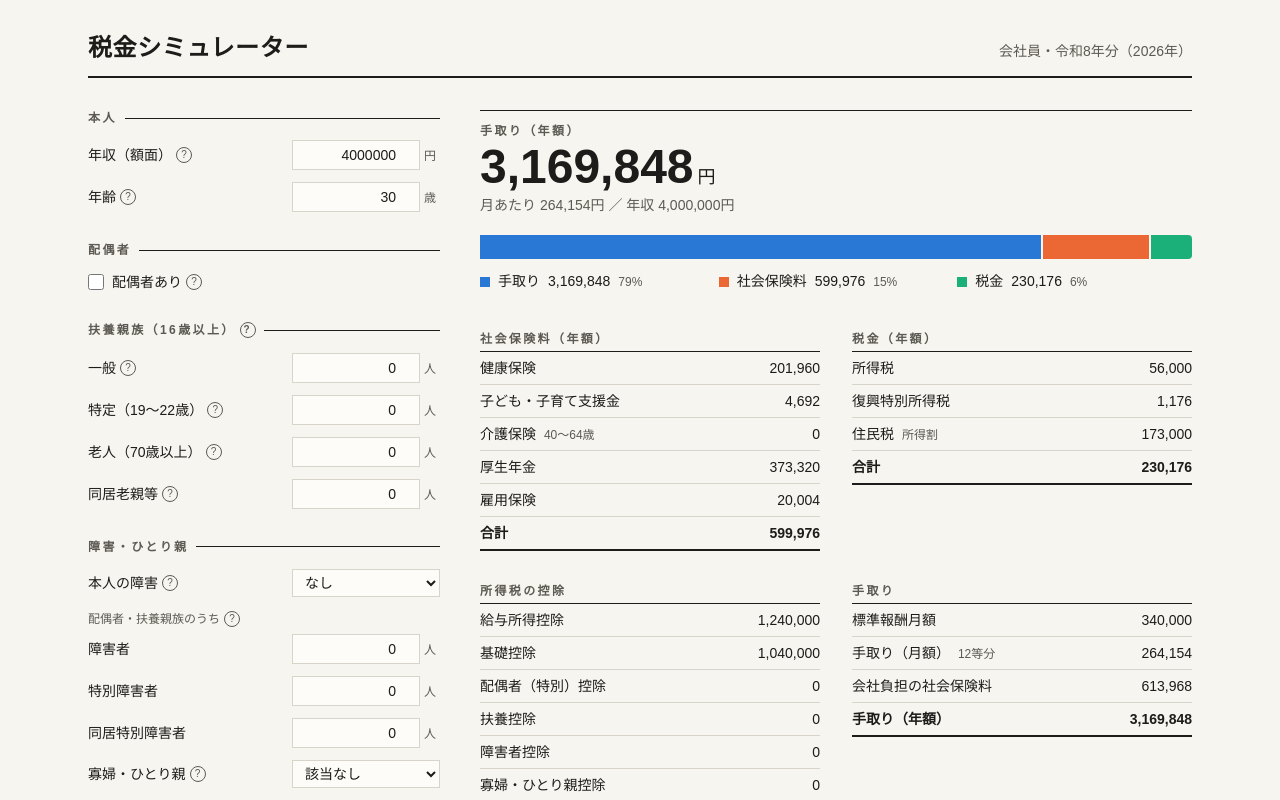
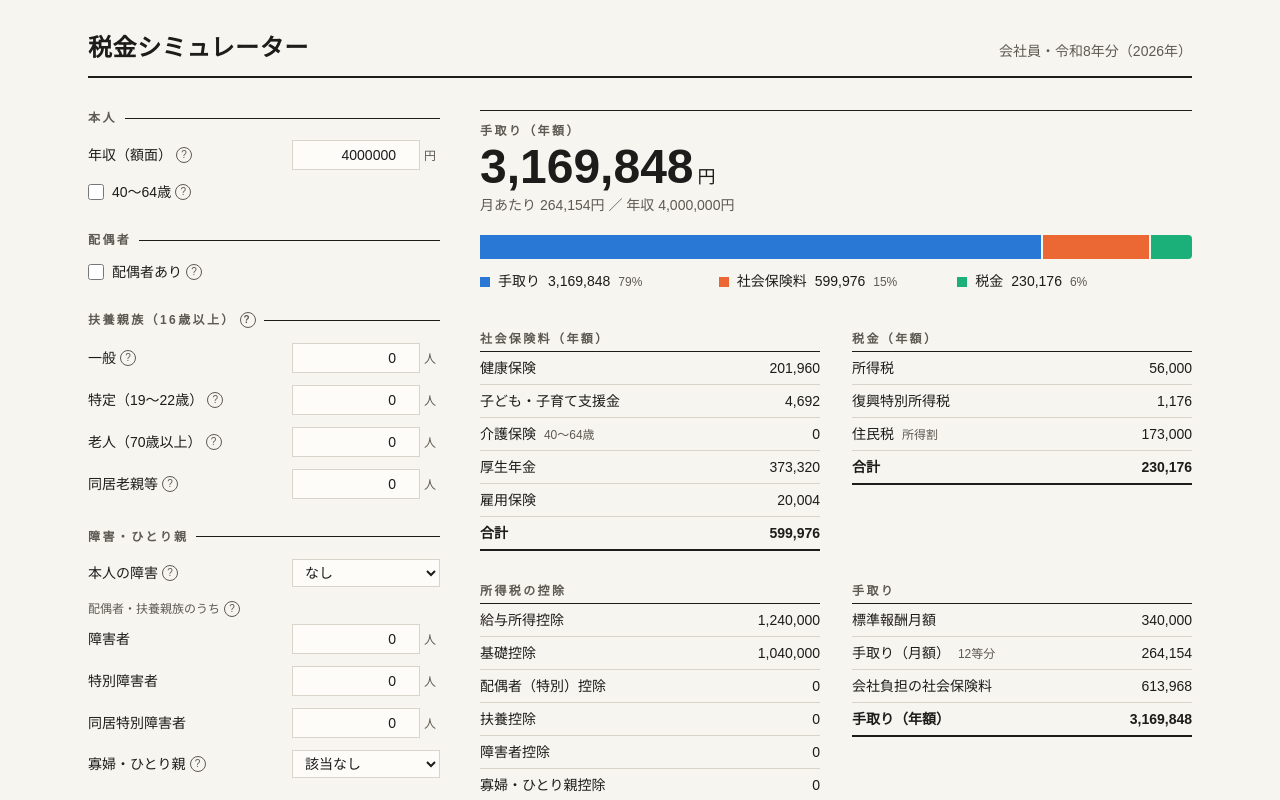
Before and after one commit to isamu/tax_simulator, a Vue app: page /#4000000 in a window 1280 px wide. Shown: the top 800 px of the page. Built offline with nearby package versions, Linux system fonts and the light colour scheme.

Commit message:
feat: ask only whether the user is aged 40-64 instead of the exact age
Co-Authored-By: Claude Opus 5.5 (1M context) <noreply@anthropic.com>

```diff
--- a/src/components/TaxSimulator.vue
+++ b/src/components/TaxSimulator.vue
@@ -26,7 +26,7 @@ const DEFAULT_INCOME_GROSS_YEN = 4000000;
 type NumberInput = number | "";
 
 const incomeInput = ref<NumberInput>(incomeFromHash(location.hash) ?? DEFAULT_INCOME_GROSS_YEN);
-const ageInput = ref<NumberInput>(DEFAULT_HOUSEHOLD.ageYears);
+const paysCareInsurance = ref(DEFAULT_HOUSEHOLD.paysCareInsurance);
 const hasSpouse = ref(false);
 const spouseSalaryInput = ref<NumberInput>(0);
 const spouseIsElderly = ref(false);
@@ -49,7 +49,7 @@ const familyDisabilityInputs = ref<Record<keyof FamilyDisabilities, NumberInput>
 const singleStatus = ref<SingleStatus>("none");
 
 const household = computed<Household>(() => ({
-  ageYears: Number(ageInput.value),
+  paysCareInsurance: paysCareInsurance.value,
   spouse: hasSpouse.value ? { salaryYen: Number(spouseSalaryInput.value), isElderly: spouseIsElderly.value } : null,
   dependents: {
     general: Number(dependentInputs.value.general),
@@ -91,6 +91,7 @@ const sections = computed(() => ledgerSections(result.value));
 const budgetLabels = BUDGET_ITEMS.map(({ label }) => label);
 
 const tipIds = {
+  care: useId(),
   hasSpouse: useId(),
   spouseIsElderly: useId(),
   selfDisability: useId(),
@@ -114,7 +115,16 @@ const checkboxClass = "size-4 accent-[var(--accent)]";
           :min="0"
           :tip="FIELD_HELP.incomeGross"
         />
-        <NumberField v-model="ageInput" label="年齢" unit="歳" name="age" :min="0" :tip="FIELD_HELP.age" />
+        <label class="relative flex items-center gap-2 py-1.5 text-sm">
+          <input
+            v-model="paysCareInsurance"
+            type="checkbox"
+            name="care"
+            :class="checkboxClass"
+            :aria-describedby="tipIds.care"
+          />
+          <span>40〜64歳<InfoTip :id="tipIds.care" :text="FIELD_HELP.care" /></span>
+        </label>
       </FormSection>
 
       <FormSection title="配偶者">
--- a/src/components/fieldHelp.ts
+++ b/src/components/fieldHelp.ts
@@ -2,7 +2,7 @@
 export const FIELD_HELP = {
   incomeGross:
     "賞与を含む1年間の給与の総額（額面）です。給与所得控除と、社会保険料の基準になる標準報酬月額（年収÷12から決まる等級）を求めるのに使います。",
-  age: "40〜64歳は、健康保険料に介護保険料（標準報酬月額×1.62%の半分）が上乗せされます。それ以外の年齢では介護保険料は給与から引かれません。",
+  care: "40〜64歳の人は、健康保険料に介護保険料（標準報酬月額×1.62%の半分）が上乗せされます。年齢で計算が変わるのはこの点だけなので、40〜64歳かどうかだけを聞いています。",
   hasSpouse:
     "配偶者の収入が一定以下なら、配偶者控除・配偶者特別控除で所得税と住民税が下がります。本人の所得が1,000万円を超えると受けられません。",
   spouseSalary:
--- a/src/utils/simulate.ts
+++ b/src/utils/simulate.ts
@@ -26,10 +26,8 @@ const MONTHS_PER_YEAR = 12;
 // The health rate depends on prefecture; this is the Kyokai Kenpo national average for FY2026.
 const HEALTH_INSURANCE_RATE = 0.099;
 const CHILD_SUPPORT_RATE = 0.0023;
-// Only Category 2 insured persons (40-64) pay care insurance through the employer.
+// Only Category 2 insured persons (ages 40-64) pay care insurance through the employer.
 const CARE_INSURANCE_RATE = 0.0162;
-const CARE_INSURANCE_MIN_AGE = 40;
-const CARE_INSURANCE_END_AGE = 65;
 const PENSION_RATE = 0.183;
 const EMPLOYEE_SHARE = 0.5;
 const PENSION_FEE_FLOOR_YEN = 88000;
@@ -56,7 +54,7 @@ export const BUDGET_ITEMS: readonly BudgetItem[] = [
 const BUDGET_TOTAL_OKU_YEN = BUDGET_ITEMS.reduce((sum, { amountOkuYen }) => sum + amountOkuYen, 0);
 
 export type Household = {
-  ageYears: number;
+  paysCareInsurance: boolean;
   spouse: Spouse | null;
   dependents: Dependents;
   selfDisability: SelfDisability;
@@ -65,16 +63,13 @@ export type Household = {
 };
 
 export const DEFAULT_HOUSEHOLD: Household = {
-  ageYears: 30,
+  paysCareInsurance: false,
   spouse: null,
   dependents: NO_DEPENDENTS,
   selfDisability: "none",
   familyDisabilities: NO_FAMILY_DISABILITIES,
   singleStatus: "none",
 };
-
-export const paysCareInsurance = (ageYears: number): boolean =>
-  ageYears >= CARE_INSURANCE_MIN_AGE && ageYears < CARE_INSURANCE_END_AGE;
 
 export type SocialInsurance = {
   standardMonthlyFeeYen: number;
@@ -121,7 +116,7 @@ export const socialInsurance = (incomeGrossYen: number, household: Household): S
   const pensionFeeYen = Math.min(Math.max(standardMonthlyFeeYen, PENSION_FEE_FLOOR_YEN), PENSION_FEE_CAP_YEN);
   const healthInsuranceMonthlyYen = employeeShare(standardMonthlyFeeYen, HEALTH_INSURANCE_RATE);
   const childSupportMonthlyYen = employeeShare(standardMonthlyFeeYen, CHILD_SUPPORT_RATE);
-  const careInsuranceMonthlyYen = paysCareInsurance(household.ageYears)
+  const careInsuranceMonthlyYen = household.paysCareInsurance
     ? employeeShare(standardMonthlyFeeYen, CARE_INSURANCE_RATE)
     : 0;
   const pensionMonthlyYen = employeeShare(pensionFeeYen, PENSION_RATE);
--- a/test/test_ledger.ts
+++ b/test/test_ledger.ts
@@ -2,7 +2,7 @@ import { expect, test } from "vitest";
 import { ledgerSections } from "../src/utils/ledger";
 import { DEFAULT_HOUSEHOLD, simulateTax } from "../src/utils/simulate";
 
-const result = simulateTax(4_000_000, { ...DEFAULT_HOUSEHOLD, ageYears: 45 });
+const result = simulateTax(4_000_000, { ...DEFAULT_HOUSEHOLD, paysCareInsurance: true });
 const sections = ledgerSections(result);
 const section = (title: string) => sections.find((s) => s.title === title);
 
--- a/test/test_simulate.ts
+++ b/test/test_simulate.ts
@@ -1,5 +1,5 @@
 import { describe, expect, test } from "vitest";
-import { DEFAULT_HOUSEHOLD, type Household, paysCareInsurance, simulateTax } from "../src/utils/simulate";
+import { DEFAULT_HOUSEHOLD, type Household, simulateTax } from "../src/utils/simulate";
 
 // Expected values are worked out by hand from the published tables, step by step.
 describe("simulateTax worked examples", () => {
@@ -67,8 +67,8 @@ describe("simulateTax worked examples", () => {
     expect(simulateTax(6_700_000).basicDeductionYen).toBe(670_000);
   });
 
-  test("4,000,000 yen at age 45 adds care insurance", () => {
-    const r = simulateTax(4_000_000, { ...DEFAULT_HOUSEHOLD, ageYears: 45 });
+  test("4,000,000 yen aged 40-64 adds care insurance", () => {
+    const r = simulateTax(4_000_000, { ...DEFAULT_HOUSEHOLD, paysCareInsurance: true });
     // 340,000 x 1.62% / 2 = 2,754
     expect(r.careInsuranceMonthlyYen).toBe(2_754);
     expect(r.insuranceSumYen).toBe(599_976 + 2_754 * 12);
@@ -80,9 +80,8 @@ describe("simulateTax worked examples", () => {
     expect(r.companyInsuranceYen).toBe((16_830 + 391 + 2_754 + 31_110 + 2_833) * 12);
   });
 
-  test("care insurance is zero outside 40-64", () => {
-    expect(simulateTax(4_000_000, { ...DEFAULT_HOUSEHOLD, ageYears: 30 }).careInsuranceMonthlyYen).toBe(0);
-    expect(simulateTax(4_000_000, { ...DEFAULT_HOUSEHOLD, ageYears: 65 }).careInsuranceMonthlyYen).toBe(0);
+  test("care insurance is zero when not aged 40-64", () => {
+    expect(simulateTax(4_000_000, DEFAULT_HOUSEHOLD).careInsuranceMonthlyYen).toBe(0);
   });
 
   test("4,000,000 yen with a spouse earning nothing", () => {
@@ -148,19 +147,6 @@ const seededRandom = (seed: number): (() => number) => {
   };
 };
 
-describe("paysCareInsurance", () => {
-  test.each([
-    [0, false],
-    [39, false],
-    [39.9, false],
-    [40, true],
-    [64, true],
-    [64.9, true],
-    [65, false],
-    [NaN, false],
-  ])("%d -> %s", (age, expected) => expect(paysCareInsurance(age)).toBe(expected));
-});
-
 describe("simulateTax properties", () => {
   const seed = Number(process.env.TEST_SEED ?? Date.now());
   const random = seededRandom(seed);
@@ -168,7 +154,7 @@ describe("simulateTax properties", () => {
 
   test(`totals are consistent (seed ${seed})`, () => {
     incomes.forEach((income) => {
-      const r = simulateTax(income, { ...DEFAULT_HOUSEHOLD, ageYears: Math.floor(random() * 80) });
+      const r = simulateTax(income, { ...DEFAULT_HOUSEHOLD, paysCareInsurance: random() < 0.5 });
       expect(r.insuranceSumYen).toBe(
         r.healthInsuranceYearlyYen +
           r.childSupportYearlyYen +
```
